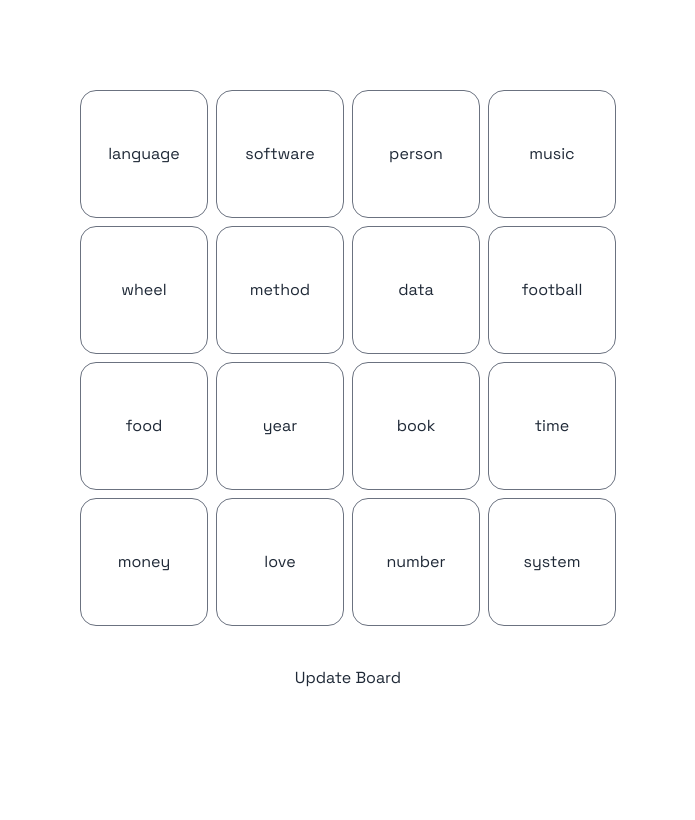
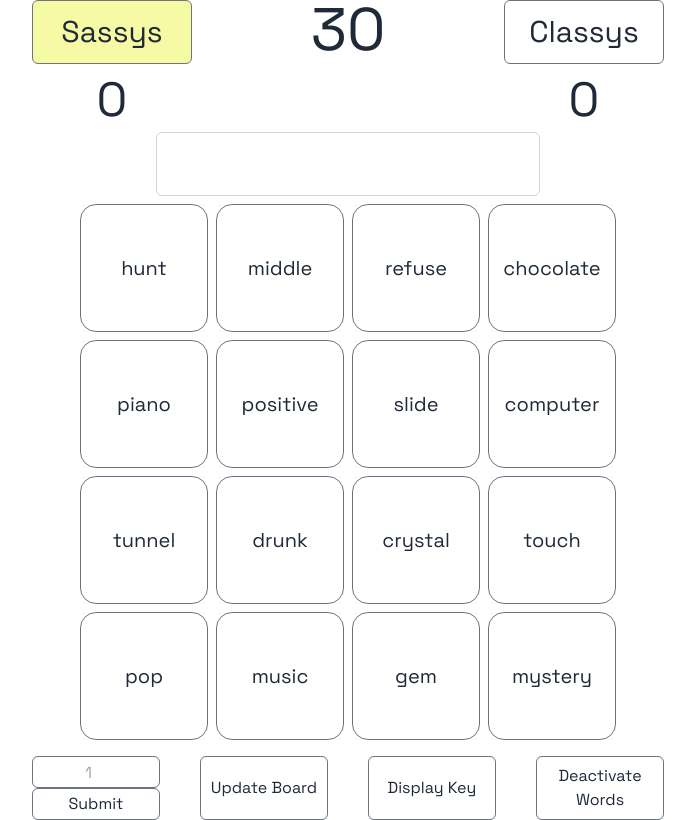
Before and after one commit to wparke4/game-prototypes, a Nuxt app: page /Codenames in a window 1280 px wide. Shown: the whole page, without its empty margins (292-987 px from the left). Built offline with nearby package versions, Linux system fonts and the light colour scheme.

Commit message:
Codenames is linked from homepage

```diff
--- a/components/Codenames.vue
+++ b/components/Codenames.vue
@@ -1,6 +1,6 @@
 <template>
   <div
-    class="flex flex-col w-full justify-center items-center pt-5 space-y-7 h-screen"
+    class="flex flex-col w-full justify-center items-center pt-5 space-y-2 h-screen"
   >
     <TeamScore @updateActiveTeam="updateActiveTeam"/>
     <div>
--- a/pages/Codenames.vue
+++ b/pages/Codenames.vue
@@ -1,165 +1,23 @@
 <template>
-  <div
-    class="flex flex-col items-center justify-center w-full pt-5 space-y-10 h-screen"
-  >
-    <div class="words grid grid-cols-4 gap-2">
-      <div
-        v-for="displayedWord in displayedWords"
-        class="border border-gray-500 rounded-xl h-32 w-32 flex items-center justify-center hover:bg-indigo-200 cursor-pointer"
-        :class="[getWordClass(displayedWord)]"
-        @click="handleClick(displayedWord)"
-      >
-        {{ displayedWord.word }}
-      </div>
-    </div>
-    <button @click="updateBoard">Update Board</button>
-    <pre>{{ selectedWords }}</pre>
+  <div>
+    <Codenames />
   </div>
 </template>
 
 <script setup>
-import seedrandom from "seedrandom";
+
 import { ref } from 'vue';
+import Codenames from "@/components/Codenames.vue";
 
-const displayedWords = ref([]);
-let shuffledNouns = [];
-const selectedWords = useState("selectedWords");
-// Create an array of 100 single word nouns
+const loading = ref(false);
+</script>
 
-const nouns = [
-  "time",
-  "year",
-  "wheel",
-  "football",
-  "map",
-  "music",
-  "money",
-  "method",
-  "data",
-  "food",
-  "love",
-  "person",
-  "book",
-  "language",
-  "software",
-  "problem",
-  "system",
-  "number",
-  "business",
-  "issue",
-  "side",
-  "kind",
-];
-const shuffleNouns = () => {
-  shuffledNouns = [...nouns]; // Create a shallow copy to avoid modifying the original array
-  for (let i = shuffledNouns.length - 1; i > 0; i--) {
-    const randomIndex = Math.floor(Math.random() * (i + 1));
-    [shuffledNouns[i], shuffledNouns[randomIndex]] = [shuffledNouns[randomIndex], shuffledNouns[i]];
-  }
-  console.log("shuffled nouns: " + shuffledNouns)
-  return shuffledNouns;
+<style lang="postcss" scoped></style>
+
+<script>
+export default {
+  components: {
+    Codenames,
+  },
 };
-
-for (let i = 0; i < 16; i++) {
-  displayedWords.value.push({ word: '', attribute: '', toggled: false, index: ''}); // Push an object with empty properties
-}
-
-
-//select first 16 words from nouns array and assign to words
-const chooseWords = () => {
-  for (let i = 0; i < 16; i++) {
-    displayedWords.value[i].word = shuffledNouns[0];
-    displayedWords.value[i].index = i;
-    shuffledNouns.shift();
-  }
-  console.log('displayed words array:', displayedWords.value[0].word);
-};
-
-const seed = 'mySeed';
-
-// Create a seeded random number generator
-const rng = seedrandom(seed);
-
-// Initialize counters for "good" and "bad" designations
-let goodCount = 0;
-let badCount = 0;
-
-const generateKeys = () => {
-  // Assign designations randomly but consistently based on the seed
-  for (let i = 0; i < displayedWords.value.length; i++) {
-    const randomNumber = rng();
-    const word = displayedWords.value[i];
-
-    // Check if there are already 8 "good" or 8 "bad" designations
-    if (goodCount === 8) {
-      word.attribute = "bad";
-      badCount++;
-    } else if (badCount === 8) {
-      word.attribute = 'good';
-      goodCount++;
-    } else {
-      // Assign as "good" if randomNumber is less than 0.5, otherwise "bad"
-      if (randomNumber < 0.5) {
-        word.attribute = 'good';
-        goodCount++;
-      } else {
-        word.attribute = 'bad';
-        badCount++;
-      }
-    }
-  }
-};
-
-// Function to toggle the color based on the attribute
-const toggleColor = (word) => {
-  word.toggled = !word.toggled;
-};
-
-// Function to get the class based on displayedWord
-const getWordClass = (displayedWord) => {
-  if (displayedWord.attribute === 'good') {
-    console.log('good word toggled: ' + displayedWord.toggled);
-    return displayedWord.toggled ? 'bg-green-500' : 'bg-white';
-  } else if (displayedWord.attribute === 'bad') {
-    console.log('bad word toggled: ' + displayedWord.toggled);
-    return displayedWord.toggled ? 'bg-red-500' : 'bg-white';
-  }
-};
-
-const handleClick = (displayedWord) => {
-  toggleColor(displayedWord);
-  //selectedWords.value.push(displayedWord.word);
-};
-
-//for each word in displayedWords, if toggled is true, replace the word property with the next word in shuffledNouns
-const updateBoard = () => {
-  for (let i = 0; i < displayedWords.value.length; i++) {
-    if (displayedWords.value[i].toggled === true) {
-      displayedWords.value[i].word = shuffledNouns[0];
-      displayedWords.value[i].toggled = false;
-      shuffledNouns.shift();
-    }
-  }
-};
-
-
-onMounted(() => {
-  shuffleNouns();
-  chooseWords();
-  generateKeys();
-
-  // Force a reactivity trigger
-  displayedWords.value = [...displayedWords.value];
-});
-
 </script>
-<style lang="postcss" scoped>
-.bg-green-500 {
-  background-color: rgb(115, 250, 115);
-}
-
-.bg-red-500 {
-  background-color: rgb(250, 115, 115);
-}
-
-</style>
--- a/pages/index.vue
+++ b/pages/index.vue
@@ -1,23 +1,9 @@
 <template>
   <div>
-    <Codenames />
+    <h1>Welcome to My Game Collection</h1>
+    <!-- Create buttons to link to different game pages -->
+    <nuxt-link to="/codenames">Game 2</nuxt-link>
+    <template>
+</template>
   </div>
 </template>
-
-<script setup>
-
-import { ref } from 'vue';
-import Codenames from "@/components/Codenames.vue";
-
-const loading = ref(false);
-</script>
-
-<style lang="postcss" scoped></style>
-
-<script>
-export default {
-  components: {
-    Codenames,
-  },
-};
-</script>
```
